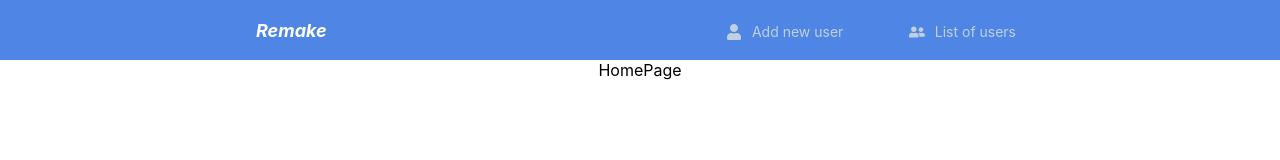
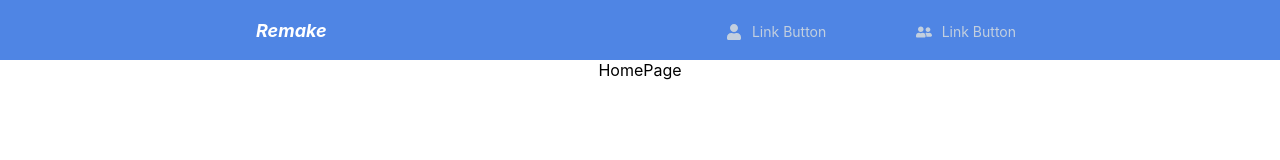
Before and after one commit to andrey-dihtiarov/wizard-form-react, a React (Create React App) app: page / in a window 1280 px wide. Shown: the top 160 px of the page. Built offline with nearby package versions, Linux system fonts and the light colour scheme.

Commit message:
account-form: Header navigation buttons changed to links

```diff
--- a/src/components/Header/index.jsx
+++ b/src/components/Header/index.jsx
@@ -1,4 +1,4 @@
-import { useHistory } from 'react-router-dom';
+import { Link } from 'react-router-dom';
 
 import { ROUTES } from '../../constants';
 
@@ -7,30 +7,28 @@ import { UserIcon, UsersIcon } from '../icons';
 
 import styles from './Header.module.scss';
 
-const Header = () => {
-  const history = useHistory();
-
-  const onUserClick = () => history.push(`${ROUTES.newUser}${ROUTES.accountForm}`);
-  const onUsersClick = () => history.push(ROUTES.users);
-  const onLogoClick = () => history.push(ROUTES.home);
-
-  return (
+const Header = () => (
   <div className={styles.header}>
     <div className={styles.container}>
-        <div className={styles.logo} onClick={onLogoClick} role="presentation">
+      <Link to={ROUTES.home} className={styles.logo}>
         Remake
-        </div>
+      </Link>
       <div className={styles.nav}>
-          <LinkButton icon={UserIcon} onClick={onUserClick} className={styles.navButton}>
-            Add new user
-          </LinkButton>
-          <LinkButton icon={UsersIcon} onClick={onUsersClick} className={styles.navButton}>
-            List of users
-          </LinkButton>
+        <Link
+          to={`${ROUTES.newUser}${ROUTES.accountForm}`}
+          icon={UserIcon}
+          className={styles.navButton}
+          component={LinkButton}
+        />
+        <Link
+          to={ROUTES.users}
+          icon={UsersIcon}
+          className={styles.navButton}
+          component={LinkButton}
+        />
       </div>
     </div>
   </div>
 );
-};
 
 export default Header;
```
Lines whose indentation alone changed are shown as unchanged.
